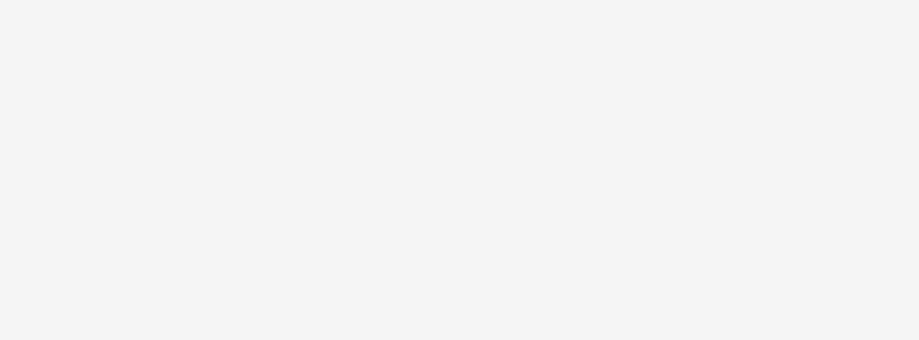
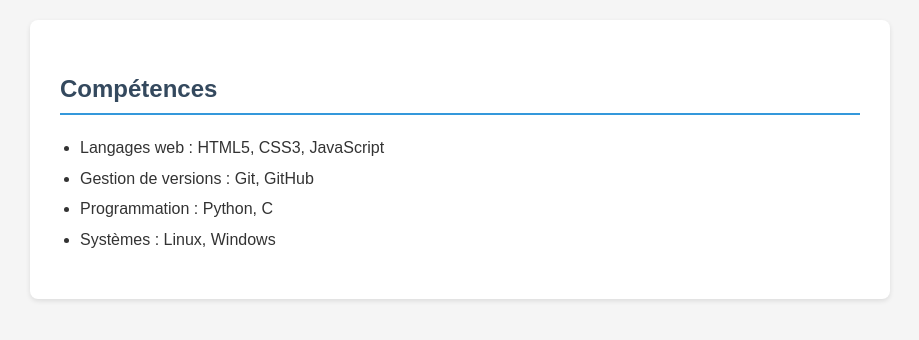
Before and after one commit to ndlprecieux-bit/mon-cv, a plain HTML site: page index.html in a window 1280 px wide. Shown: the whole page, without its empty margins (180-1099 px from the left). Drawn offline with Linux system fonts and the light colour scheme.

Commit message:
mise en place de la section competences

```diff
--- a/index.html
+++ b/index.html
@@ -7,6 +7,16 @@
     <link rel="stylesheet" href="style.css">
 </head>
 <body>
-
+    <div class="container">
+        <section id="competences">
+            <h2>Compétences</h2>
+            <ul>
+                <li>Langages web : HTML5, CSS3, JavaScript</li>
+                <li>Gestion de versions : Git, GitHub</li>
+                <li>Programmation : Python, C</li>
+                <li>Systèmes : Linux, Windows</li>
+            </ul>
+        </section>
+    </div>
 </body>
 </html>
```
